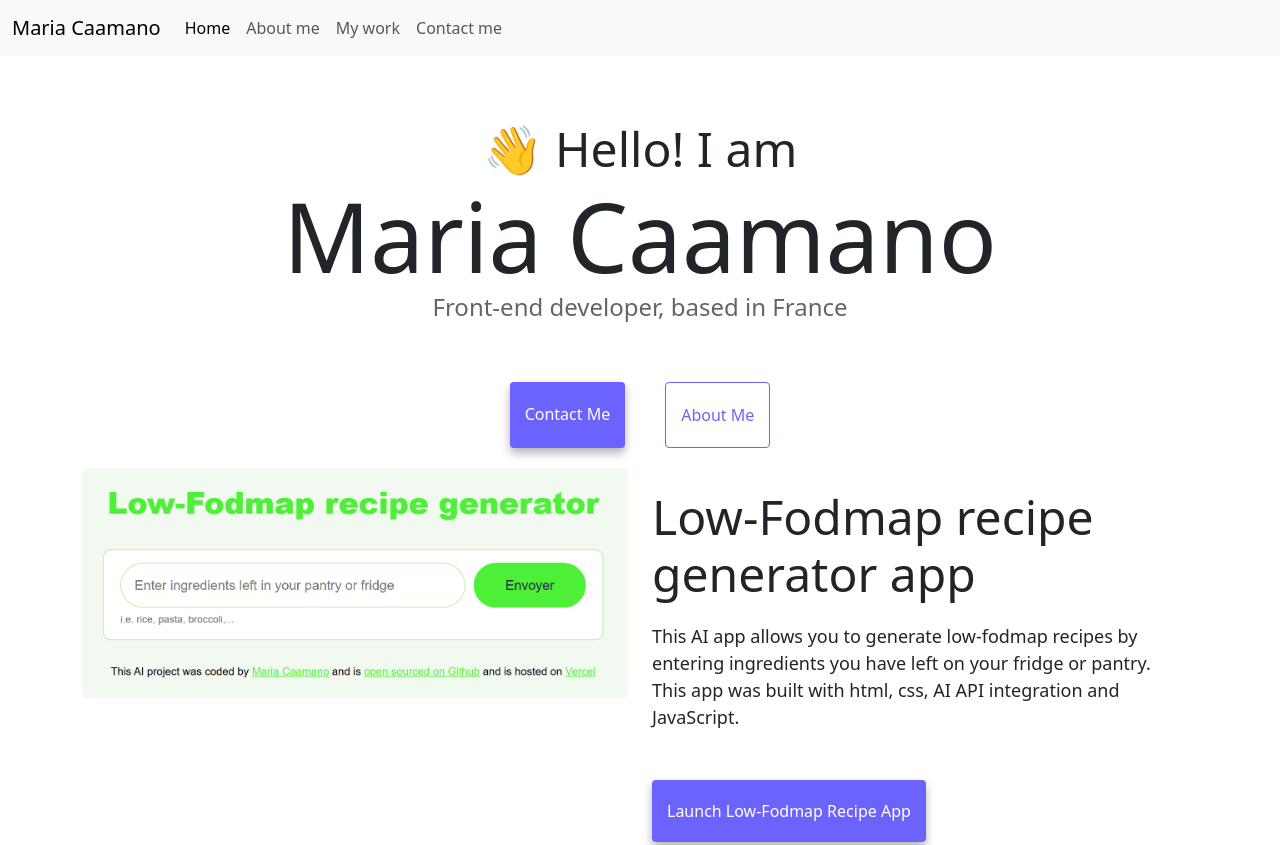
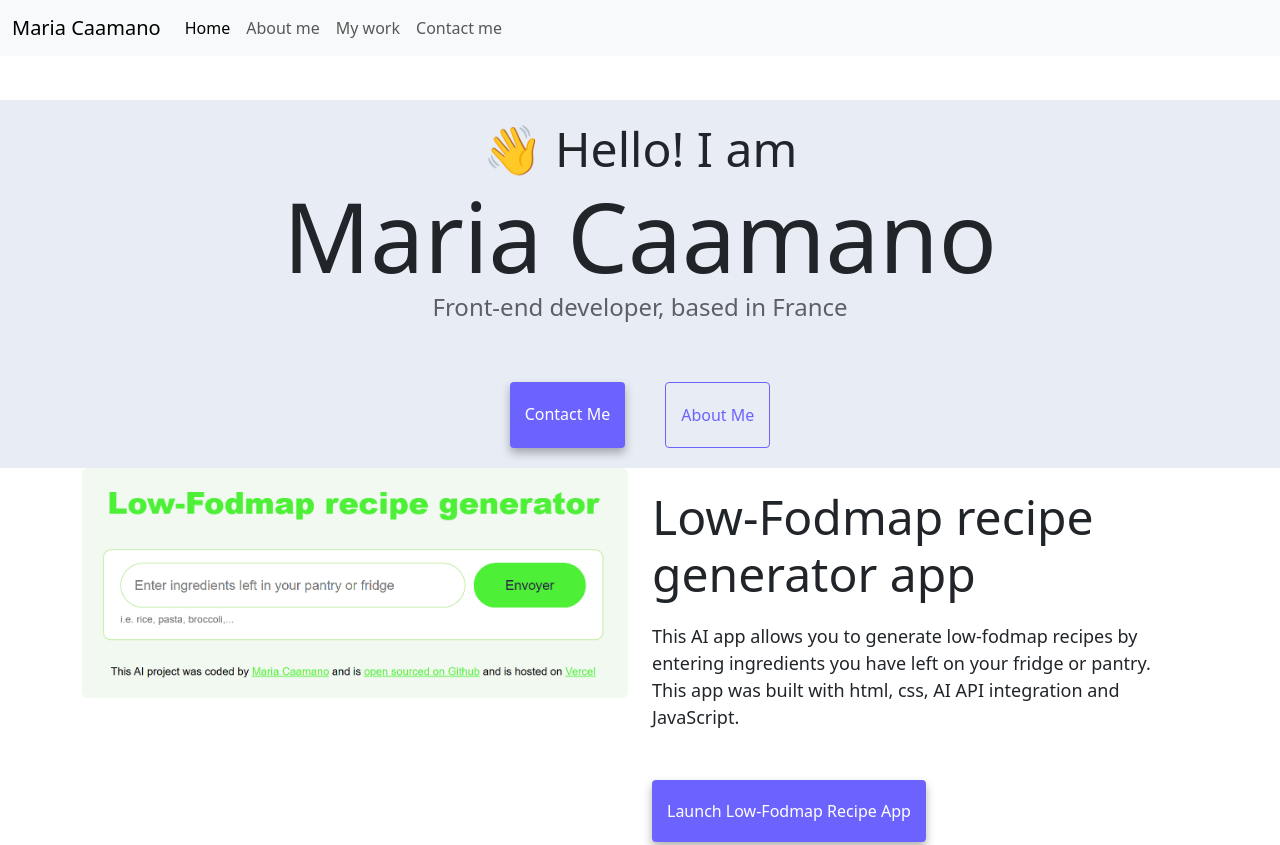
Before and after one commit to mariacaamanotraducciones-wq/my-portfolio, a plain HTML site: page index.html in a window 1280 px wide. Shown: the top 845 px of the page. Drawn offline with nearby package versions, Linux system fonts and the light colour scheme.

Commit message:
added background to hero

```diff
--- a/index.html
+++ b/index.html
@@ -36,12 +36,14 @@
         </div>
       </div>
     </nav>
+    <div class="hero">
     <h2 class="text-center">👋 Hello! I am</h2>
     <h1 class="text-center">Maria Caamano</h1>
     <h3 class="text-center">Front-end developer, based in France</h3>
     <div class="navigation-links">
       <a href="#" class= "contact-link" title="Contact Maria Caamano">Contact me</a>
       <a href="#" class="about-link" title="About Maria Caamano">About me</a>
+    </div>
     </div>
     <div class="container">
       <div class="row">
--- a/style.css
+++ b/style.css
@@ -34,6 +34,9 @@ p {
   border-radius: 4px;
   font-size: 18px;
   line-height: 1.5;
+}
+.hero {
+  background-color: #e8ecf5;
 }
 
 .navigation-links {
```
